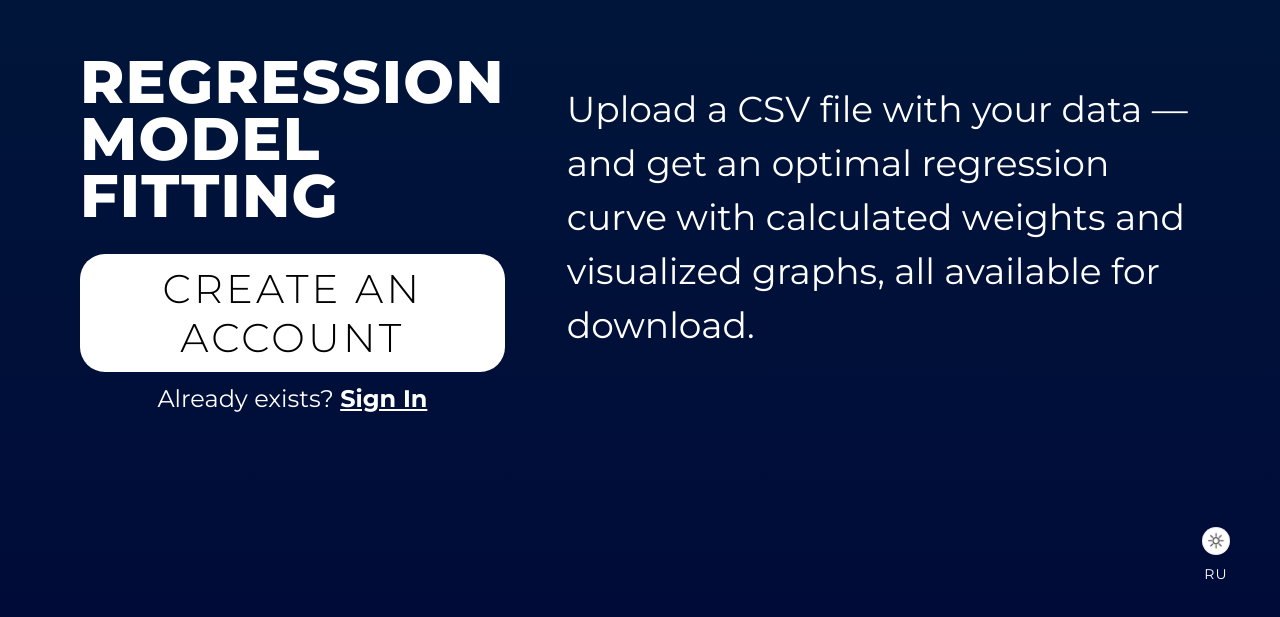
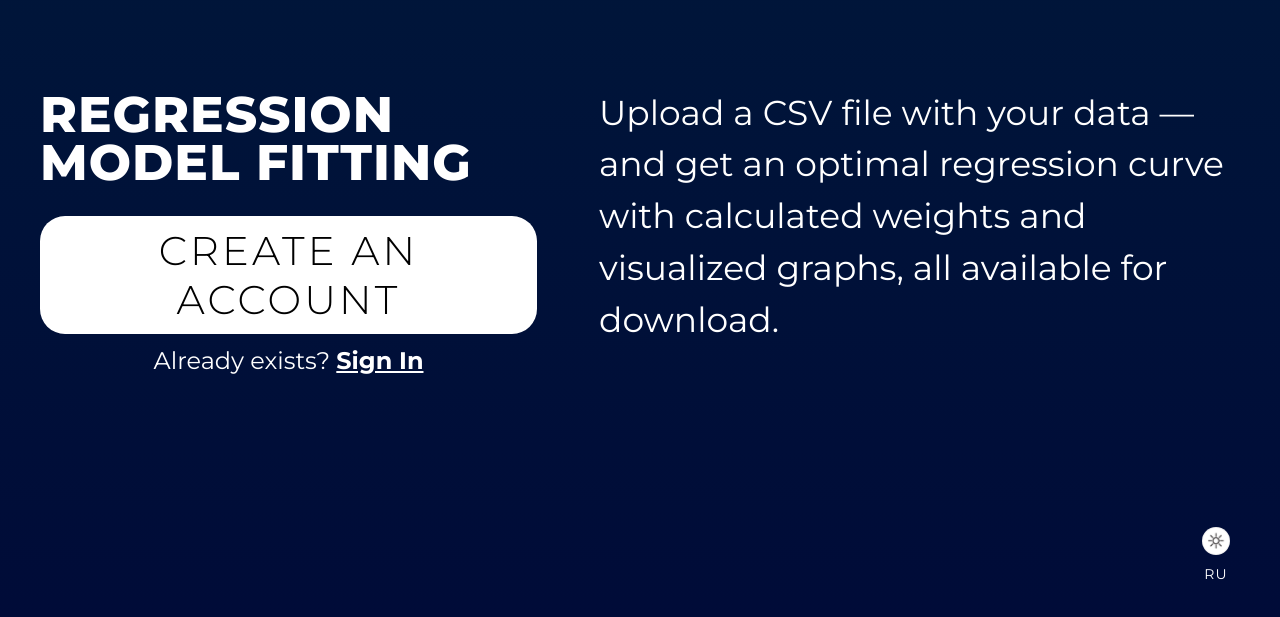
Before and after one commit to aver1ch/R2WithWebInterface, a React (Create React App) app in the folder frontend/web_interface/: page / in a window 1280 px wide. Shown: the part 167-784 px from the top of the page. Built offline with nearby package versions, Linux system fonts and the light colour scheme; no server answers; a web font is replaced by a local one.

Commit message:
welcome page rework

```diff
--- a/frontend/web_interface/src/pages/Welcome.tsx
+++ b/frontend/web_interface/src/pages/Welcome.tsx
@@ -25,7 +25,7 @@ const Welcome = () => {
     <div className="background-main">
       <div className="container">
         <div className="welcome-left">
-          <Title className="welcome-title fade-in fade-in-delay" style={i18n.language === "en" ? { fontSize: "96px" } : { fontSize: '60px' }}>
+          <Title className="welcome-title fade-in fade-in-delay" style={i18n.language === "en" ? { fontSize: "80px" } : { fontSize: '50px' }}>
             {t("welcome.title")}
           </Title>
           <CustomButton
@@ -43,7 +43,7 @@ const Welcome = () => {
           </p>
         </div>
         <div className="welcome-right fade-in fade-in-delay">
-          <p className="text-main" style={i18n.language === "en" ? { fontSize: "40px" } : { fontSize: '36px' }}>{t("welcome.description")}</p>
+          <p className="text-main" style={i18n.language === "en" ? { fontSize: "40px" } : { fontSize: '34.5px' }}>{t("welcome.description")}</p>
         </div>
 
         <div className="corner-controls fade-in fade-in-delay">
--- a/frontend/web_interface/src/styles/App.css
+++ b/frontend/web_interface/src/styles/App.css
@@ -11,8 +11,9 @@
   display: flex;
   justify-content: center;
   align-items: center;
+  max-width: 1200px;
+  margin: 0 auto;
   height: 100dvh;
-  padding: 0 80px;
 }
 
 /* Анимация появления с лёгким смещением вверх */
@@ -110,12 +111,8 @@
   text-decoration: underline;
   font-weight: bold;
   cursor: pointer;
-  transition: 0.3s ease;
 }
 
-.login-link:hover {
-  color: var(--text-link);
-}
 
 .welcome-button {
   background-color: #ffffff;
```
